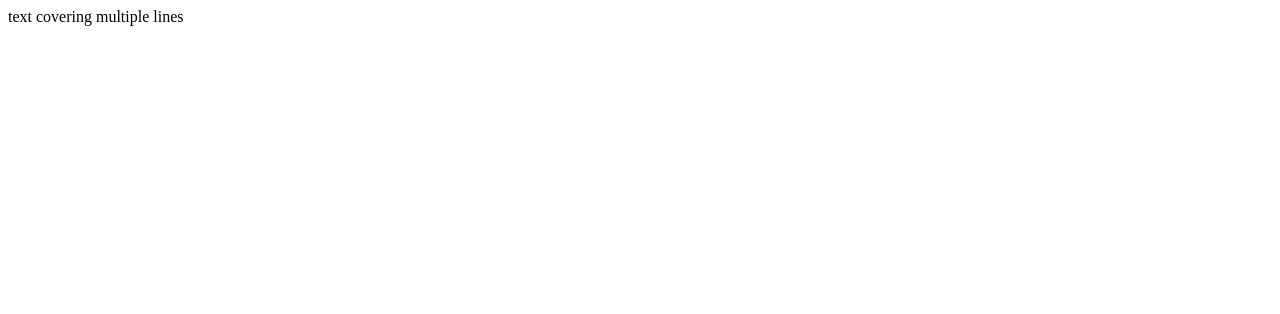
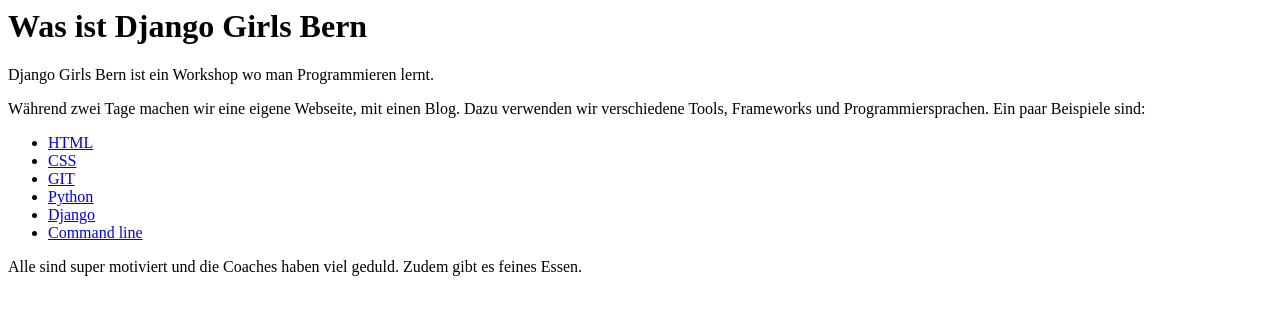
Before and after one commit to aspigirlcodes/djangogirls-static, a plain HTML site: page index.html in a window 1280 px wide. Drawn offline with Linux system fonts and the light colour scheme.

Commit message:
adding html

```diff
--- a/index.html
+++ b/index.html
@@ -1,2 +1,20 @@
-text covering
-multiple lines
+<html>
+	<head>
+		<title>Django Girls Bern</title>
+	</head>
+	<body>
+		<h1>Was ist Django Girls Bern</h1>
+		<p>Django Girls Bern ist ein Workshop wo man Programmieren lernt. </p>
+		<p>Während zwei Tage machen wir eine eigene Webseite, mit einen Blog.
+		Dazu verwenden wir verschiedene Tools, Frameworks und Programmiersprachen. Ein paar Beispiele sind:</p>
+		<ul>
+			<li><a href="https://de.wikipedia.org/wiki/Hypertext_Markup_Language">HTML</a></li>
+			<li><a href="https://de.wikipedia.org/wiki/Cascading_Style_Sheets">CSS</a></li>
+			<li><a href="https://de.wikipedia.org/wiki/Git">GIT</a></li>
+			<li><a href="https://de.wikipedia.org/wiki/Python_(Programmiersprache)">Python</a></li>
+			<li><a href="https://de.wikipedia.org/wiki/Django_(Framework)">Django</a></li>
+			<li><a href="https://de.wikipedia.org/wiki/Kommandozeile">Command line</a></li>
+		</ul>
+		<p>Alle sind super motiviert und die Coaches haben viel geduld. Zudem gibt es feines Essen.</p>
+	</body>
+</html>
```
